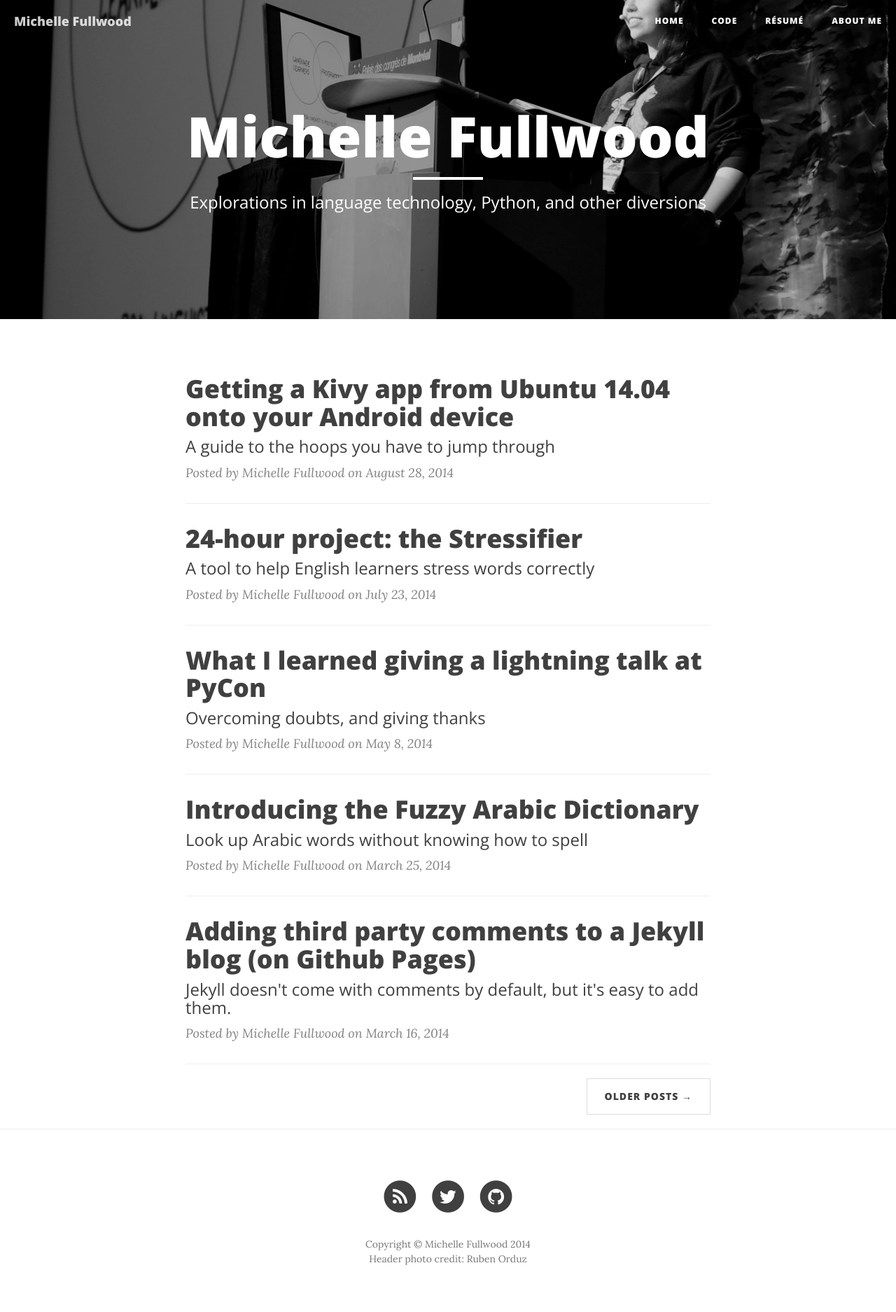
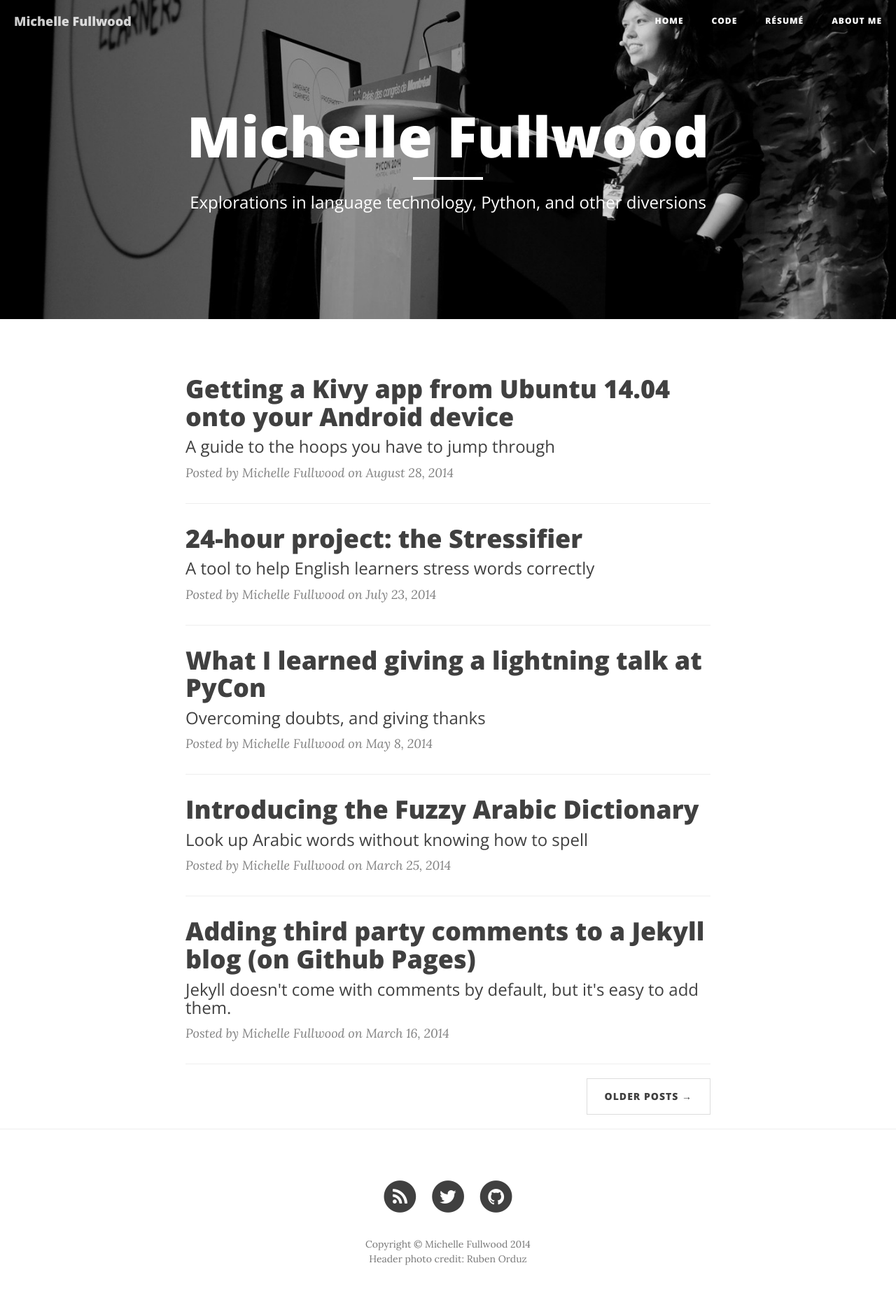
Before and after one commit to michelleful/code-blog, a Jekyll site: the page built from index.html, in a window 1280 px wide. Shown: the whole page at 70% size. Built offline with Jekyll 4.4.1, drawn with Linux system fonts in a browser that asks for light colours; nearby versions of some CDN libraries; the list of posts is cut into pages by our own code.

Commit message:
Tuned some photos

```diff
--- a/index.html
+++ b/index.html
@@ -1,7 +1,7 @@
 ---
 layout: page
 description: "Explorations in language technology, Python, and other diversions"
-header-img: "img/MichelleFullwood_photoby_RubenOrduz_topcropped_burned.jpg"
+header-img: "img/MichelleFullwood_photoby_RubenOrduz_topcropped_bottomcropped_burned.jpg"
 header-img-credit: "Ruben Orduz"
 ---
 
```
Also changed, not shown: img/MichelleFullwood_photoby_RubenOrduz_topcropped_bottomcropped_burned.jpg (added), img/post-bg-02.jpg, img/post-bg-06.jpg.
